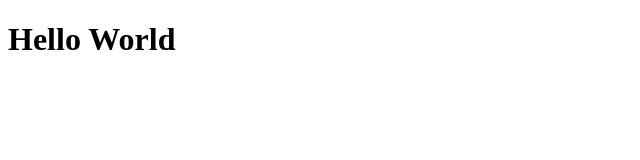
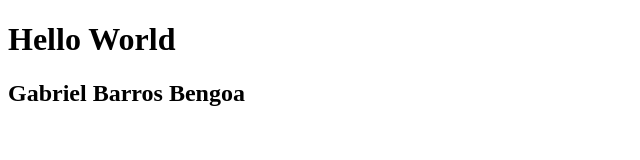
Before and after one commit to gabrielbengoa/html5css3, a plain HTML site: page index.html in a window 1280 px wide. Shown: the whole page, without its empty margins (0-640 px from the left). Drawn offline with Linux system fonts and the light colour scheme.

Commit message:
modifiquei o arquivo index.html

```diff
--- a/index.html
+++ b/index.html
@@ -6,5 +6,6 @@
 
     <body>
         <h1>Hello World</h1>
+        <h2>Gabriel Barros Bengoa</h2>
     </body>
 </html>
```
